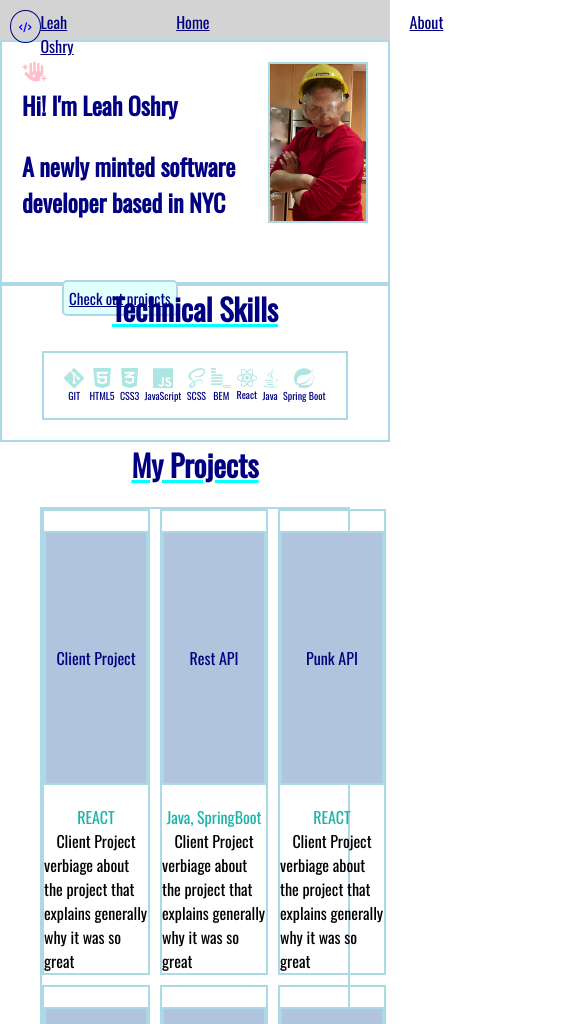
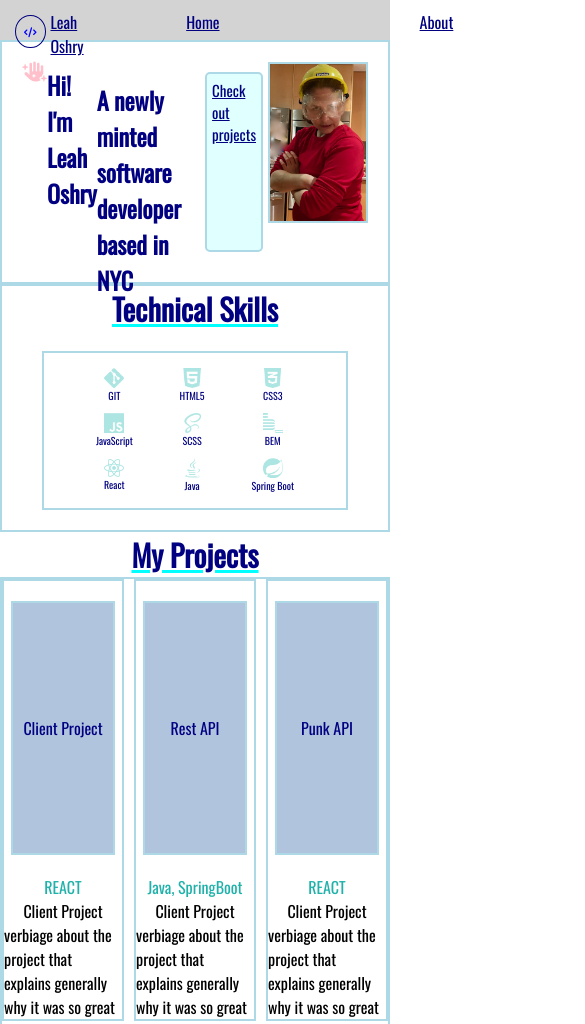
Before and after one commit to loshry/portfolio-project, a plain HTML site: page portfolio.html in a window 390 px wide. Shown: the top 1024 px of the page, 585 px wide, since content can reach past the window. Drawn offline with nearby package versions, Linux system fonts and the light colour scheme.

Commit message:
added media query

```diff
--- a/portfolio.html
+++ b/portfolio.html
@@ -14,7 +14,7 @@
       @import url("https://fonts.googleapis.com/css2?family=Oswald&family=Roboto&family=Work+Sans&display=swap");
     </style>
   </head>
-  <header>
+  <header class="header">
     <div class="header-name">
       <div class="dot">
         <i class="fa-solid fa-code"></i>
@@ -42,9 +42,11 @@
     <!-- Introduction-->
     <section>
       <div class="introduction">
-        <div class="name">
+        <div class="introduction__name">
           <i class="fa-solid fa-hand-sparkles"></i>
           <h1 id="intro">Hi! I'm Leah Oshry</h1>
+        </div>
+          <div class="introduction__description">
           <h2>A newly minted software developer based in NYC</h2>
           <a class="button" href="#projects">Check out projects</a>
         </div>
@@ -57,41 +59,41 @@
     <section class="technical">
       <h3>Technical Skills</h3>
       <p></p>
-      <div class="skills">
+      <div class="skills skills_gridcontainer">
         <!-- <i> is the tag for icon-->
-        <div>
+        <div class="git">
           <img src="./skills/git.png" alt="GIT" />
           <p>GIT</p>
         </div>
-        <div>
+        <div class="html">
           <img src="./skills/html.png" alt="HTML5" />
           <p>HTML5</p>
         </div>
-        <div>
+        <div class="css">
           <img src="./skills/css.png" alt="CSS3" />
           <p>CSS3</p>
         </div>
-        <div>
+        <div class="javascript">
           <img src="./skills/javascript.png" alt="JavaScript" />
           <p>JavaScript</p>
         </div>
-        <div>
+        <div class="scss">
           <img src="./skills/scss.png" alt="SCSS" />
           <p>SCSS</p>
         </div>
-        <div>
+        <div class="bem">
           <img src="./skills/bem.png" alt="BEM" />
           <p>BEM</p>
         </div>
-        <div>
+        <div class="react">
           <img src="./skills/react.png" alt="React" />
           <p>React</p>
         </div>
-        <div>
+        <div class="java">
           <img src="./skills/java.png" alt="Java" />
           <p>Java</p>
         </div>
-        <div>
+        <div class="springboot">
           <img src="./skills/springboot.png" alt="SpringBoot" />
           <p>Spring Boot</p>
         </div>
@@ -159,9 +161,9 @@
     </main>
 
     <!--About me-->
-    <article>
-      <h5 id="about">About Me</h5>
-      <p>
+    <article class="article">
+      <h5 class="article__header" id="about">About Me</h5>
+      <p class="article__paragraph">
         Lorem ipsum dolor sit, amet consectetur adipisicing elit. Ad hic
         blanditiis inventore omnis nisi vitae odio! Quaerat magnam, a non magni
         impedit repudiandae nulla libero dolor! Eius harum perferendis aliquid.
@@ -169,15 +171,11 @@
     </article>
   </body>
   <footer class="footer">
-    <div>
       <p id="contact">owlinnyc@gmail.com</p>
       <section class="professional">
         <a class="dot" href="#cv"><i class="fa-regular fa-file-pdf"></i></a>
         <a class="dot" href="#git"><i class="fa-brands fa-github"></i></a>
-        <a class="dot" href="#linkedin"
-          ><i class="fa-brands fa-linkedin-in"></i
-        ></a>
+        <a class="dot" href="#linkedin"><i class="fa-brands fa-linkedin-in"></i></a>
       </section>
-    </div>
   </footer>
 </html>
--- a/portfolio.scss
+++ b/portfolio.scss
@@ -11,8 +11,7 @@ $font-color-icons: blue;
 $header-background-color: lightgray;
 $project-background-color: lightsteelblue;
 
-
-header {
+.header {
   background-color: $header-background-color;
   color: $font-color-secondary;
   height: 20px;
@@ -24,10 +23,8 @@ header {
 
 .fa-code {
   font-size: 10px;
-    color: $font-color-icons
-
+  color: $font-color-icons;
 }
-
 
 .dot {
   height: 15px;
@@ -38,20 +35,21 @@ header {
   justify-content: space-around;
   align-items: center;
   padding: 8px;
+  margin: 5px;
+}
+
+
+
+nav {
+  display: flex;
+  flex-direction: row;
 }
 
 .header-name {
   display: flex;
   flex-direction: row;
-    justify-content: space-between;
-
+  justify-content: space-around;
 }
-
-nav{
-    display: flex;
-    flex-direction: row;
-}
-
 
 .header-bar {
   margin: 0 100px;
@@ -59,18 +57,23 @@ nav{
 
 section {
   border: $border;
-
 }
 
-h1{
+h1 {
   margin: 5px 0;
 }
 
-.name {
+.introduction__name {
   display: flex;
-    flex-direction: column;
+  flex-direction: row;
   justify-content: flex-start;
   align-items: flex-start;
+}
+
+.introduction__description {
+  display: flex;
+  flex-direction: row;
+  justify-content: space-around;
 }
 
 .image {
@@ -90,13 +93,12 @@ h2 {
   margin: 20px 0;
 }
 
-.introduction{
+.introduction {
   margin: 20px;
   height: 200px;
   display: flex;
   flex-direction: row;
   justify-content: space-between;
-
 }
 
 .grid-item {
@@ -113,9 +115,7 @@ h5 {
   font-size: 30px;
   text-decoration: underline;
   text-decoration-color: aqua;
-  display: flex;
-  justify-content: center;
-  align-items: center;
+  text-align: center;
 }
 
 img {
@@ -138,7 +138,7 @@ img {
 .button {
   box-sizing: border-box;
   border-radius: 5px;
-  margin: 40px 40px;
+  margin: 10px 5px;
   padding: 5px;
   background-color: lightcyan;
   border: $border;
@@ -163,7 +163,6 @@ img {
   justify-content: center;
 }
 
-
 .project-type {
   grid-area: project-type;
   color: lightseagreen;
@@ -181,8 +180,7 @@ img {
 .grid-container {
   display: grid;
   gap: 10px;
-  margin: 20px 40px;
-  grid-template-columns: 1fr 1fr 1fr;
+
   grid-template-rows: 3fr 1fr 1fr 4fr;
   height: 100vh;
   grid-template-areas:
@@ -195,10 +193,75 @@ img {
 .footer {
   display: flex;
   flex-direction: row;
-    justify-content: flex-start;
-    align-items: flex-start;
+  justify-content: space-between;
+
 }
 
 .professional {
   color: $font-color-icons;
+  display: flex;
+  flex-direction: row;
+  justify-content: flex-end;
 }
+
+.article {
+  padding: 10px;
+  margin: 10px;
+  border: $border;
+  &__paragraph {
+    border: $border;
+    text-align: center;
+
+  }
+}
+
+.git {
+  grid-area: git;
+}
+
+.html {
+  grid-area: html;
+}
+
+.css {
+  grid-area: css;
+}
+
+.javascript {
+  grid-area: javascript;
+}
+
+.scss {
+  grid-area: scss;
+}
+
+.bem {
+  grid-area: bem;
+}
+
+.react {
+  grid-area: react;
+}
+
+.java {
+  grid-area: java
+}
+
+.springboot {
+  grid-area: springboot;
+}
+
+
+@media screen and (max-width: 800px) {
+  .skills_gridcontainer {
+    display: grid;
+    gap: 10px;
+    grid-template-areas:
+
+    "git html css"
+    "javascript scss bem"
+    "react java springboot";
+
+  }
+
+}
```
Also changed, not shown: portfolio.css, 2 other files. Lines whose indentation alone changed are shown as unchanged.
